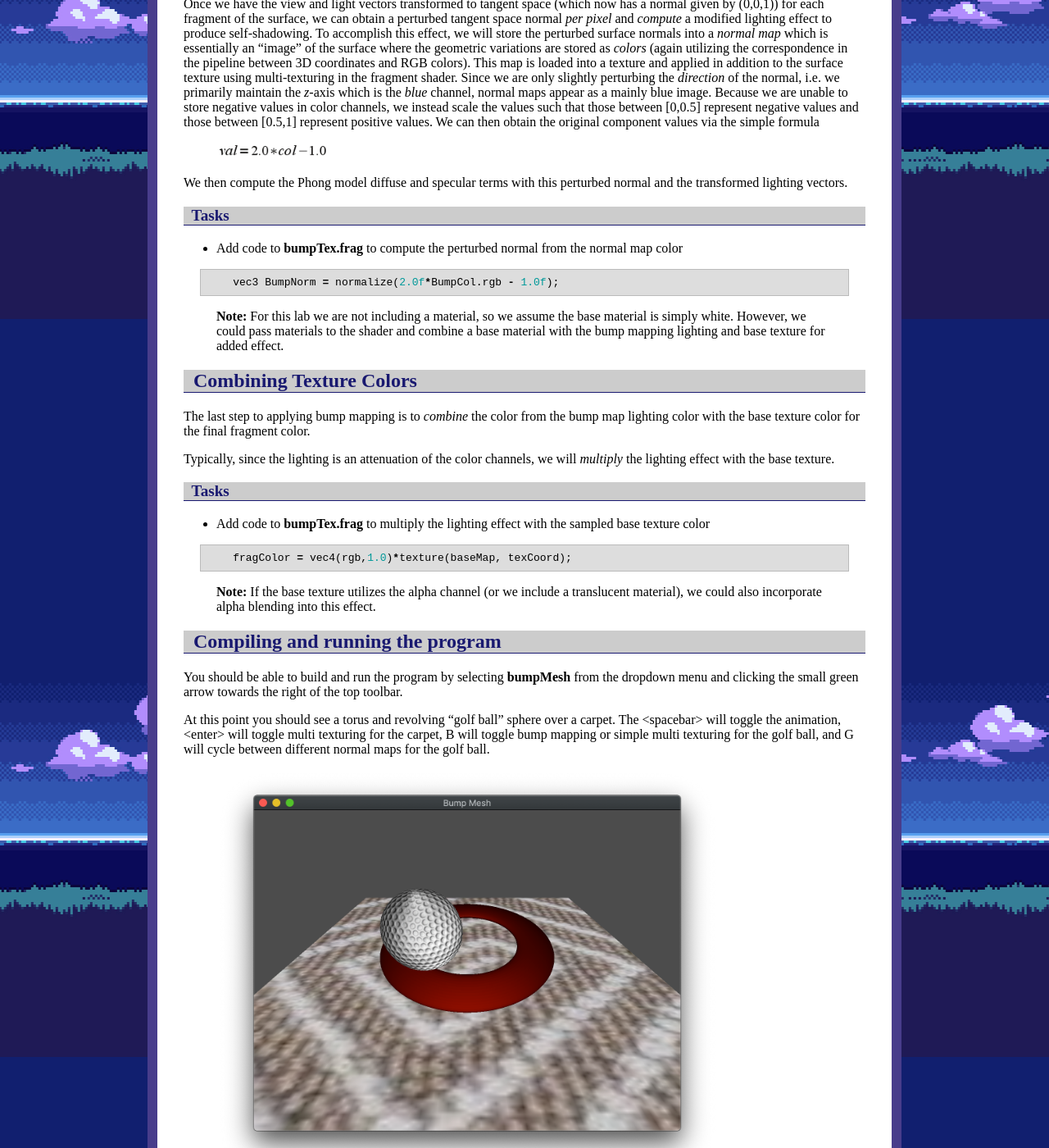
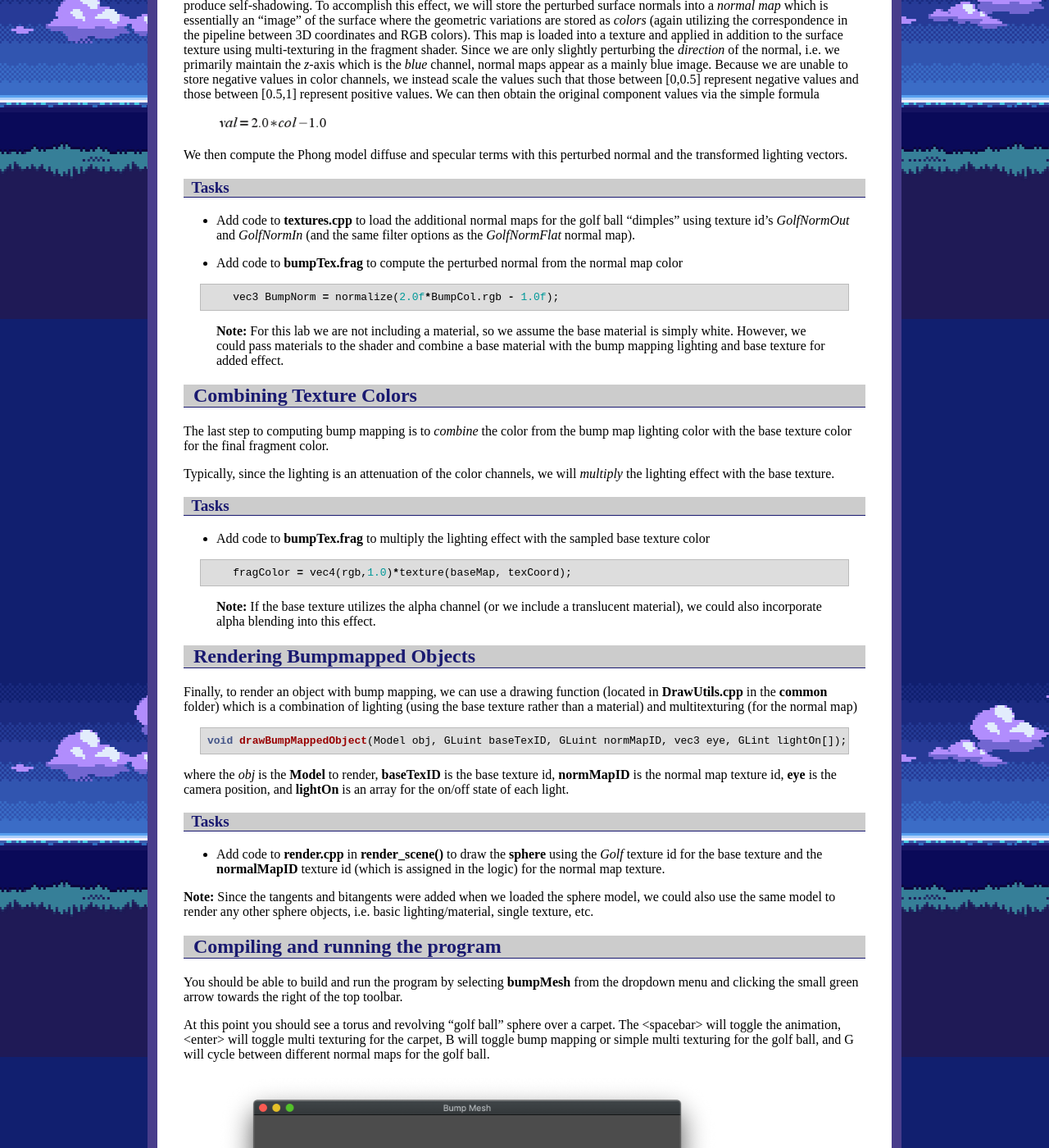
Before and after one commit to ycpcs/cs370-fall2026, a Jekyll site: the page built from labs/lab18.md, in a window 1280 px wide and 1400 px high, scrolled down 2311 px. Shown: the whole window at 82% size. Built offline with Jekyll 4.4.1, drawn with Linux system fonts in a browser that asks for light colours; some of the changed text lies outside the part shown.

Commit message:
update lab18
update lab18

````diff
--- a/labs/lab18.md
+++ b/labs/lab18.md
@@ -63,9 +61,9 @@ where the *vertices*, *uvs*, and *normal* vectors will be the data loaded from t
 
 ### Tasks
 
-- Add code in **Model.h** to **buildModel()** to compute the tangents and bitangents *after loading the model* using the **computeTangentBasis()** function.
+- Add code in **Model.cpp** to **buildModel()** to compute the tangents and bitangents *after loading the model* using the **computeTangentBasis()** function. Note that all of the vector parameters should be passed by *reference*.
 
-> **Note:** We have corresponding attribute buffers for the tangent and bitangent vectors that will correspond to additional shader variables in the vertex shader.
+> **Note:** The function will load the data into corresponding attribute buffers for the tangent and bitangent vectors that will be associated with additional shader vertex attribute variables in the vertex shader.
 
 - Add code to **bumpTex.frag** to transform the view vector to tangent space using the dot product with the basis vectors
 
@@ -91,6 +89,8 @@ We then compute the Phong model diffuse and specular terms with this perturbed n
 
 ### Tasks
 
+- Add code to **textures.cpp** to load the additional normal maps for the golf ball "dimples" using texture id's *GolfNormOut* and *GolfNormIn* (and the same filter options as the *GolfNormFlat* normal map).
+
 - Add code to **bumpTex.frag** to compute the perturbed normal from the normal map color
 
 ```cpp
@@ -101,7 +101,7 @@ We then compute the Phong model diffuse and specular terms with this perturbed n
 
 ## Combining Texture Colors
 
-The last step to applying bump mapping is to *combine* the color from the bump map lighting color with the base texture color for the final fragment color.
+The last step to computing bump mapping is to *combine* the color from the bump map lighting color with the base texture color for the final fragment color.
 
 Typically, since the lighting is an attenuation of the color channels, we will *multiply* the lighting effect with the base texture.
 
@@ -115,6 +115,22 @@ Typically, since the lighting is an attenuation of the color channels, we will *
 
 > **Note:** If the base texture utilizes the alpha channel (or we include a translucent material), we could also incorporate alpha blending into this effect.
 
+## Rendering Bumpmapped Objects
+
+Finally, to render an object with bump mapping, we can use a drawing function (located in **DrawUtils.cpp** in the **common** folder) which is a combination of lighting (using the base texture rather than a material) and multitexturing (for the normal map)
+
+```cpp
+void drawBumpMappedObject(Model obj, GLuint baseTexID, GLuint normMapID, vec3 eye, GLint lightOn[]);
+```
+
+where the *obj* is the **Model** to render, **baseTexID** is the base texture id, **normMapID** is the normal map texture id, **eye** is the camera position, and **lightOn** is an array for the on/off state of each light.
+
+### Tasks
+
+- Add code to **render.cpp** in **render\_scene()** to draw the **sphere** using the *Golf* texture id for the base texture and the **normalMapID** texture id (which is assigned in the logic) for the normal map texture.
+
+**Note:** Since the tangents and bitangents were added when we loaded the sphere model, we could also use the same model to render any other sphere objects, i.e. basic lighting/material, single texture, etc.
+
 ## Compiling and running the program
 
 You should be able to build and run the program by selecting **bumpMesh** from the dropdown menu and clicking the small green arrow towards the right of the top toolbar.
````
Also changed, not shown: other parts of labs/lab18.md (+0 -2 lines).
